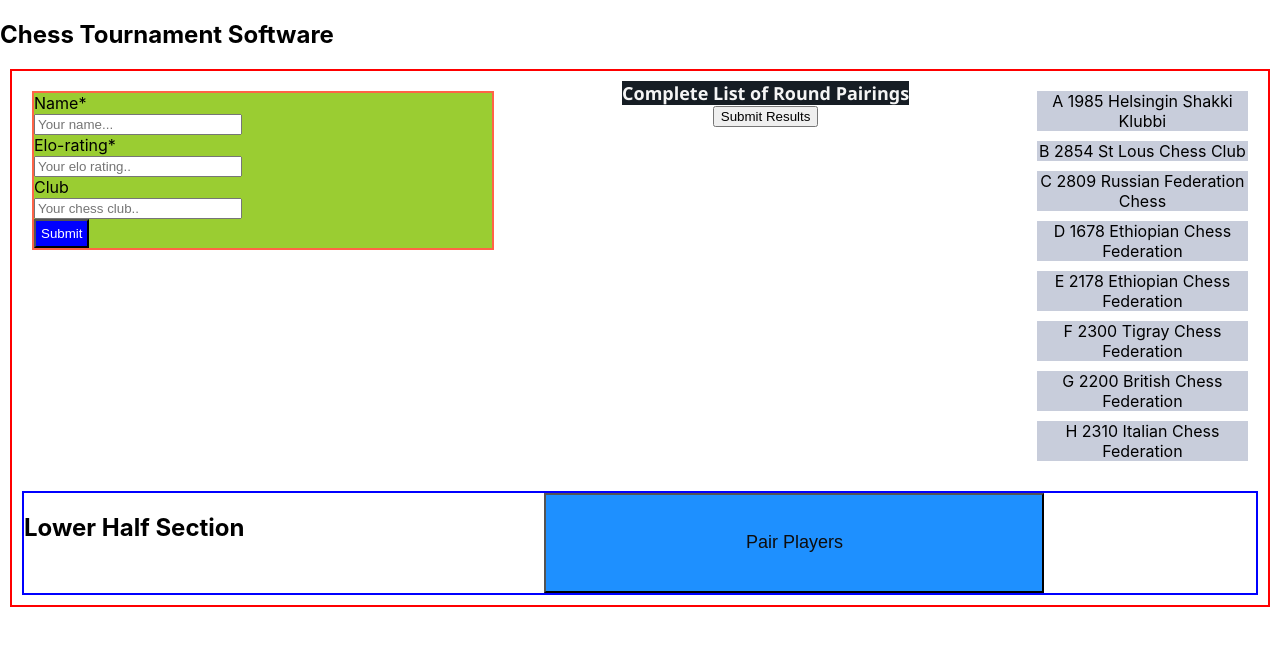
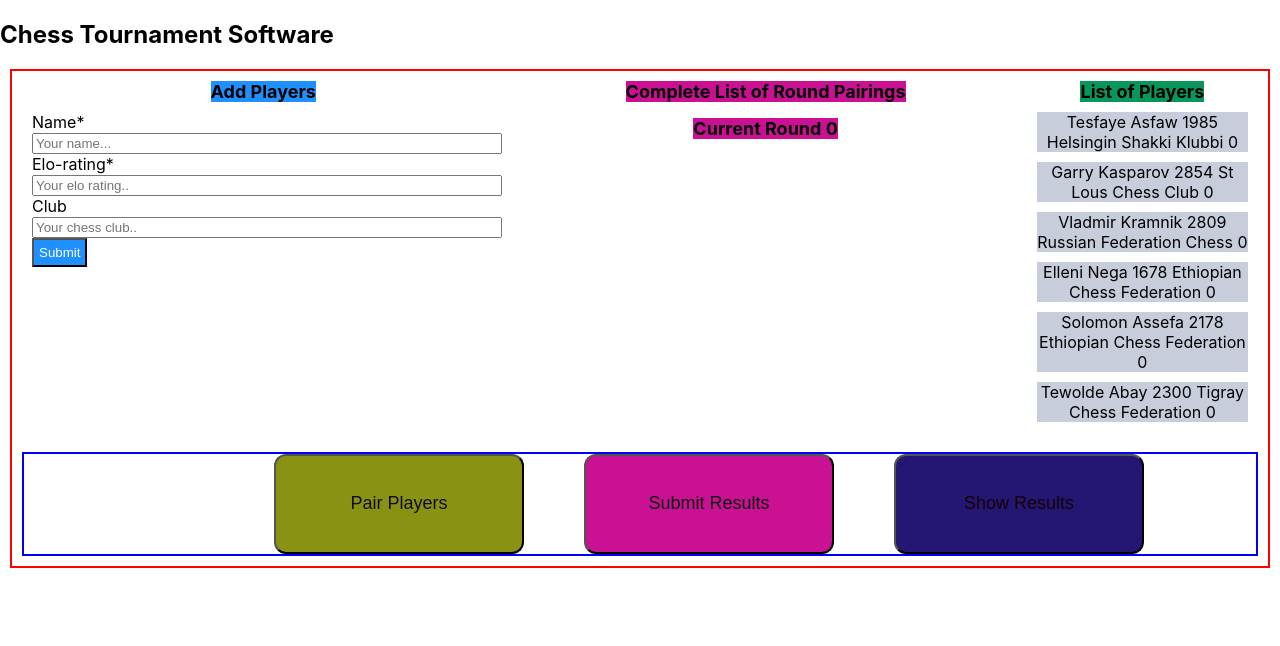
Before and after one commit to tesJS/chesstournament-app, a React (Create React App) app: page / in a window 1280 px wide. Shown: the top 646 px of the page. Built offline with nearby package versions, Linux system fonts and the light colour scheme; the HTML template or start-up script is replaced by a standard one.

Commit message:
Improvements

```diff
--- a/src/App.css
+++ b/src/App.css
@@ -6,13 +6,25 @@
   border: 2px solid red;
 }
 
-.Button {
-  width: 500px;
+.submitButton {
+  border-radius: 12px;
+  width: 250px;
   height: 100px;
-  background-color: dodgerblue;
+  background-color: rgb(202, 17, 147);
   color: rgb(14, 13, 13);
-  margin-right: 10px;
-  margin-left: 300px;
+  margin-right: 30px;
+  margin-left: 30px;
+  padding: 5px;
+  font-size: large;
+}
+.pairButton {
+  border-radius: 12px;
+  width: 250px;
+  height: 100px;
+  background-color: rgb(138, 146, 20);
+  color: rgb(14, 13, 13);
+  margin-right: 30px;
+  margin-left: 250px;
   padding: 5px;
   font-size: large;
 }
@@ -23,17 +35,36 @@
   flex-direction: row;
   border: 2px solid blue;
 }
-.pairButton {
-  margin: 20px auto 20px auto;
-}
-div span {
-  background-color: rgb(22, 29, 36);
-  color: whitesmoke;
-  font-size: 18px;
-  font-family: 'Segoe UI', Tahoma, Geneva, Verdana, sans-serif;
-  font-weight: bold;
-}
 
 .item {
   margin: 10px;
 }
+
+.listPairs {
+  background-color: rgb(202, 17, 147);
+  font-size: large;
+  font-weight: bold;
+}
+.listPlayers {
+  background-color: rgb(8, 151, 91);
+  font-size: large;
+  font-weight: bold;
+}
+
+.addPlayers {
+  background-color: dodgerblue;
+  font-size: large;
+  font-weight: bold;
+}
+
+.showResultButton {
+  border-radius: 12px;
+  width: 250px;
+  height: 100px;
+  background-color: rgb(36, 23, 116);
+  color: rgb(20, 2, 3);
+  margin-right: 30px;
+  margin-left: 30px;
+  padding: 5px;
+  font-size: large;
+}
--- a/src/App.jsx
+++ b/src/App.jsx
@@ -11,15 +11,17 @@ class App extends Component {
   constructor(props) {
     super(props);
     this.state = {
-      /* new Player('Tesfaye Tassew', 1985, 'Helsingin Shakki Klubbi'),
+      players: [
+        new Player('Tesfaye Asfaw', 1985, 'Helsingin Shakki Klubbi'),
         new Player('Garry Kasparov', 2854, 'St Lous Chess Club'),
         new Player('Vladmir Kramnik', 2809, 'Russian Federation Chess'),
         new Player('Elleni Nega', 1678, 'Ethiopian Chess Federation'),
         new Player('Solomon Assefa', 2178, 'Ethiopian Chess Federation'),
         new Player('Tewolde Abay', 2300, 'Tigray Chess Federation'),
-        new Player('Kiros Alemayehu', 1500, 'Tigray Chess Federation'),
+        /* new Player('Kiros Alemayehu', 1500, 'Tigray Chess Federation'),
         new Player('Hagos Berhe', 1700, 'Tigray Chess Federation'), */
-      players: [
+      ],
+      /*  players: [
         new Player('A', 1985, 'Helsingin Shakki Klubbi'),
         new Player('B', 2854, 'St Lous Chess Club'),
         new Player('C', 2809, 'Russian Federation Chess'),
@@ -28,8 +30,9 @@ class App extends Component {
         new Player('F', 2300, 'Tigray Chess Federation'),
         new Player('G', 2200, 'British Chess Federation'),
         new Player('H', 2310, 'Italian Chess Federation'),
-      ],
+      ], */
       counter: 0,
+      showResult: false,
       showPlayersList: false,
       currentRoundGames: [],
     };
@@ -115,17 +118,6 @@ class App extends Component {
     }
   }
 
-  /* if (this.storeResults.length === gamesPerRound) {
-      this.storeResults.forEach(el => {
-        this.selectProsessor(el);
-      });
-      newState.showPlayersList = false;
-      this.setState(newState);
-      this.storeResults = [];
-    } else if (!newState.showPlayersList) alert('Proceed to Next Round!');
-    else alert('Enter all games result!');
-  } */
-
   selectProsessor(obj) {
     let result = obj.result;
     let str = obj.id;
@@ -156,21 +148,49 @@ class App extends Component {
     }
   }
 
+  showResultHandler() {
+    let newState = { ...this.state };
+    console.log('Show Result button clicked!');
+    if (!this.state.showPlayersList) {
+      newState.showPlayersList = true;
+      newState.showResult = true;
+      this.setState(newState);
+    }
+  }
+
   render() {
     console.log('The state: ', this.state);
 
-    let pairedList = [];
-    if (this.state.showPlayersList) {
-      let round = new Round(
+    let pairedList = [],
+      players,
+      round = new Round(
         this.state.players,
         this.state.counter,
         this.state.currentRoundGames
-      );
-      let round1 = round.generateRoundGames();
+      ),
+      round1,
+      listPlayers,
+      showPlayersList = [];
 
+    round1 = round.generateRoundGames();
+    players = round.getPlayers();
+
+    if (this.state.showPlayersList) {
       if (round1 != null) {
         this.state.currentRoundGames.push(round1);
 
+        if (this.state.showResult) {
+          pairedList = players.map((el, id) => {
+            return (
+              <div key={el.id}>
+                <ListPlayers>
+                  {el.name} - {el.score}
+                </ListPlayers>
+              </div>
+            );
+          });
+          this.state.showResult = false;
+        } else {
           for (var i = 0; i < round1.length; i++) {
             pairedList.push(
               <Pairings
@@ -184,12 +204,13 @@ class App extends Component {
           }
         }
       }
+    }
 
-    let listPlayers = this.state.players.map((el, ind) => {
+    listPlayers = players.map((el, ind) => {
       return (
         <div key={el.id}>
           <ListPlayers>
-            {el.name} {el.elo} {el.club}
+            {el.name} {el.elo} {el.club} {el.score}
           </ListPlayers>
         </div>
       );
@@ -201,33 +222,33 @@ class App extends Component {
 
         <div className='app-container'>
           <div className='item'>
+            <span class='addPlayers'> Add Players</span>
             <Form submit={e => this.submitHandler(e)}></Form>
           </div>
 
           <div id='listOfGames' className='item listGames'>
-            <span>Complete List of Round Pairings </span>
-            <br />
+            <span className='listPairs'> Complete List of Round Pairings </span>
+            <p>
+              <span className='listPairs'>
+                Current Round {this.state.counter}
+              </span>
+            </p>
             {pairedList}
-            <button
-              className='submitResults'
-              onClick={this.roundResultHandler.bind(this)}
-              type='button'
-            >
-              Submit Results
-            </button>
           </div>
 
-          <div className='item'> {listPlayers} </div>
+          <div className='item'>
+            <span className='listPlayers'>List of Players</span> {listPlayers}
+          </div>
 
           <div className='item lowerHalf'>
-            <div>
+            {/* <div>
               <h2>Lower Half Section</h2>{' '}
-            </div>
+            </div> */}
 
             <div>
               {' '}
               <button
-                className='Button'
+                className='pairButton'
                 id='pairButton'
                 onClick={this.pairedHandler.bind(this)}
                 type='button'
@@ -236,6 +257,21 @@ class App extends Component {
                 Pair Players
               </button>
             </div>
+            <button
+              className='submitButton'
+              onClick={this.roundResultHandler.bind(this)}
+              type='button'
+            >
+              Submit Results
+            </button>
+
+            <button
+              className='showResultButton'
+              onClick={this.showResultHandler.bind(this)}
+              type='button'
+            >
+              Show Results
+            </button>
           </div>
         </div>
       </div>
--- a/src/Form.css
+++ b/src/Form.css
@@ -4,10 +4,16 @@
   text-align: left;
   align-content: left;
   margin: 10px;
-  background-color: yellowgreen;
-  border: 2px solid tomato;
+
   margin: 10px;
 }
 form input {
-  width: 200px;
+  width: 100%;
 }
+.submitButon {
+  width: auto;
+  background-color: dodgerblue;
+  color: white;
+  right: 0px;
+  padding: 5px;
+}
--- a/src/Form.jsx
+++ b/src/Form.jsx
@@ -1,15 +1,7 @@
 import React from 'react';
 import './Form.css';
-import styled from 'styled-components';
 
 const Form = props => {
-  const StyledInput = styled.input`
-    width: auto;
-    background-color: blue;
-    color: white;
-    right: 0px;
-    padding: 5px;
-  `;
   let DOMstrings = {
     inputName: '#name',
     inputElo: '#eloRating',
@@ -42,7 +34,7 @@ const Form = props => {
         />
         <br />
 
-        <StyledInput type='submit' name='Submit' />
+        <input className='submitButon' type='submit' name='Submit' />
 
         <br />
       </form>
--- a/src/data/Player.js
+++ b/src/data/Player.js
@@ -26,6 +26,7 @@ export default class Player {
   }
   setOpponentList(opp) {
     this.oppList.push(opp);
+    opp.oppList.push(this);
   }
   getOpponentList() {
     return this.oppList;
--- a/src/data/Round.js
+++ b/src/data/Round.js
@@ -9,6 +9,10 @@ class Round {
     listOfPlayers.forEach(el => {
       el.setId();
     });
+  }
+
+  getPlayers() {
+    return this.totalPlayers(this.listOfPlayers).sortPlayersByScore();
   }
 
   createAllGames(players) {
@@ -100,30 +104,30 @@ class Round {
       singlePlayer,
       oddPlayersList,
       evenPlayersList,
-      shufflePlayers: function (plList) {
+      shufflePlayers: function () {
         return [
-          ...plList.sort(function (pl1, pl2) {
+          ...playersList.sort(function (pl1, pl2) {
             return Math.random() - 0.5;
           }),
         ];
       },
-      sortPlayersByElo: function (plList) {
+      sortPlayersByElo: function () {
         return [
-          ...plList.sort(function (pl1, pl2) {
+          ...playersList.sort(function (pl1, pl2) {
             return pl2.elo - pl1.elo;
           }),
         ];
       },
-      sortPlayersByScore: function (plList) {
+      sortPlayersByScore: function () {
         return [
-          ...plList.sort(function (pl1, pl2) {
+          ...playersList.sort(function (pl1, pl2) {
             return pl2.score - pl1.score;
           }),
         ];
       },
-      sortPlayersByWhiteTurns: function (plList) {
+      sortPlayersByWhiteTurns: function () {
         return [
-          ...plList.sort(function (pl1, pl2) {
+          ...playersList.sort(function (pl1, pl2) {
             return pl2.whiteTurns - pl1.whiteTurns;
           }),
         ];
@@ -180,6 +184,11 @@ class Round {
     allGames = this.createAllGames(players);
     //pair players for  round 1
     if (this.roundNo === 1) {
+      players.forEach(el => {
+        el.oppList = [];
+        el.score = 0;
+        el.whiteTurns = 0;
+      });
       sortPlayersByElo(players);
 
       for (i = 0; i <= noPlayers - 2; i++) {
@@ -191,6 +200,7 @@ class Round {
             return el.player1.id == player1.id && el.player2.id == player2.id;
           });
           game = game[0];
+          game.player1.setOpponentList(player2);
 
           roundGames.push(game);
           mid++;
@@ -229,9 +239,8 @@ class Round {
             } else {
               shufflePlayers(players);
             }
-
+            playerGames = this.filterGames(allGames, players[j], players);
             if (playerGames !== null) {
-              playerGames = this.filterGames(allGames, players[j], players);
               if (playerGames.length > 0) {
                 pairedPlayers.push(playerGames[0].player1);
                 pairedPlayers.push(playerGames[0].player2);
@@ -258,6 +267,9 @@ class Round {
         );
 
         if (roundGames.length == gamesPerRound) {
+          roundGames.forEach(el => {
+            el.player1.setOpponentList(el.player2);
+          });
           isNotPaired = false;
         } else if (counter < 10) {
           roundGames = [];
```
Lines whose indentation alone changed are shown as unchanged.
